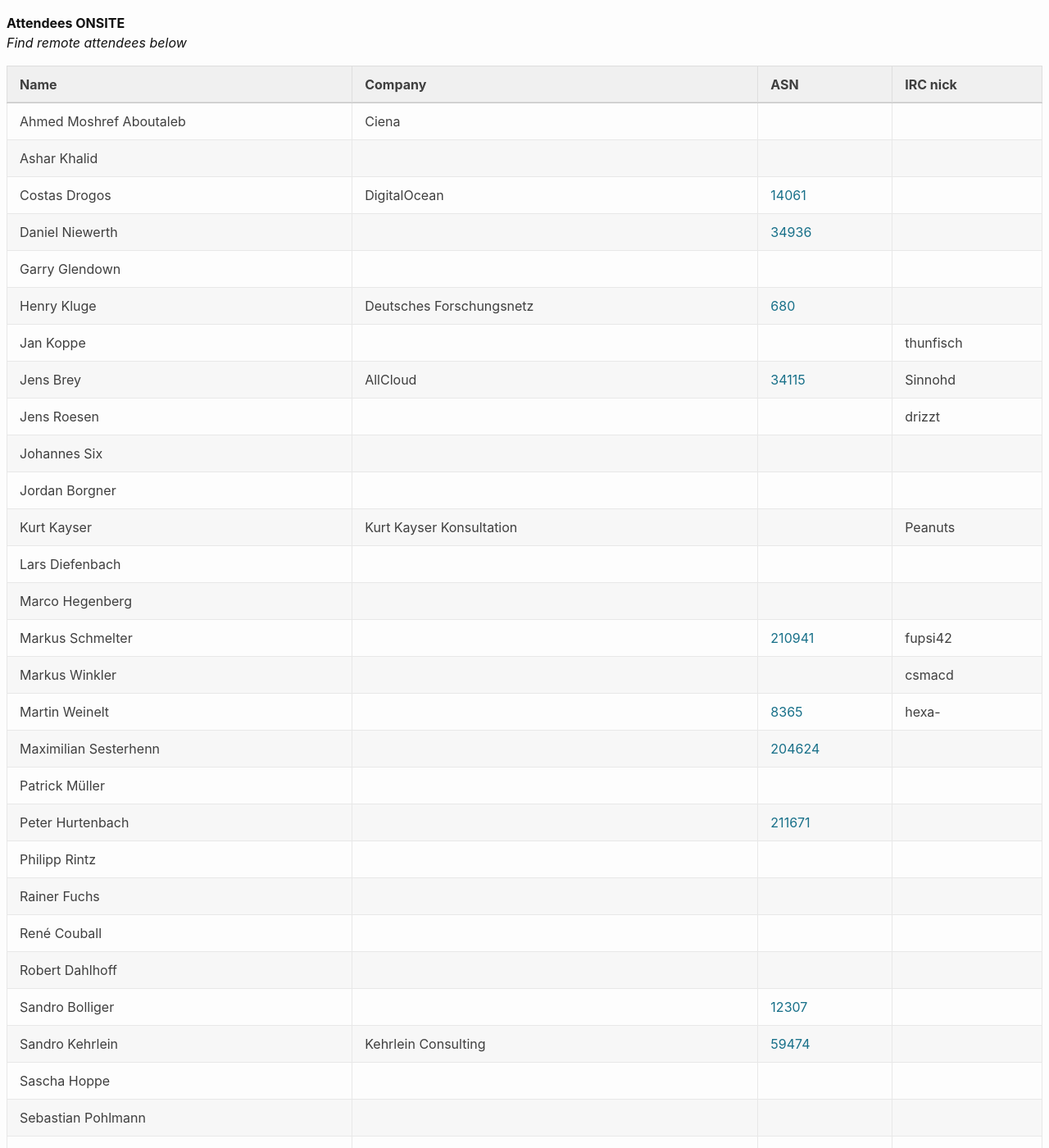
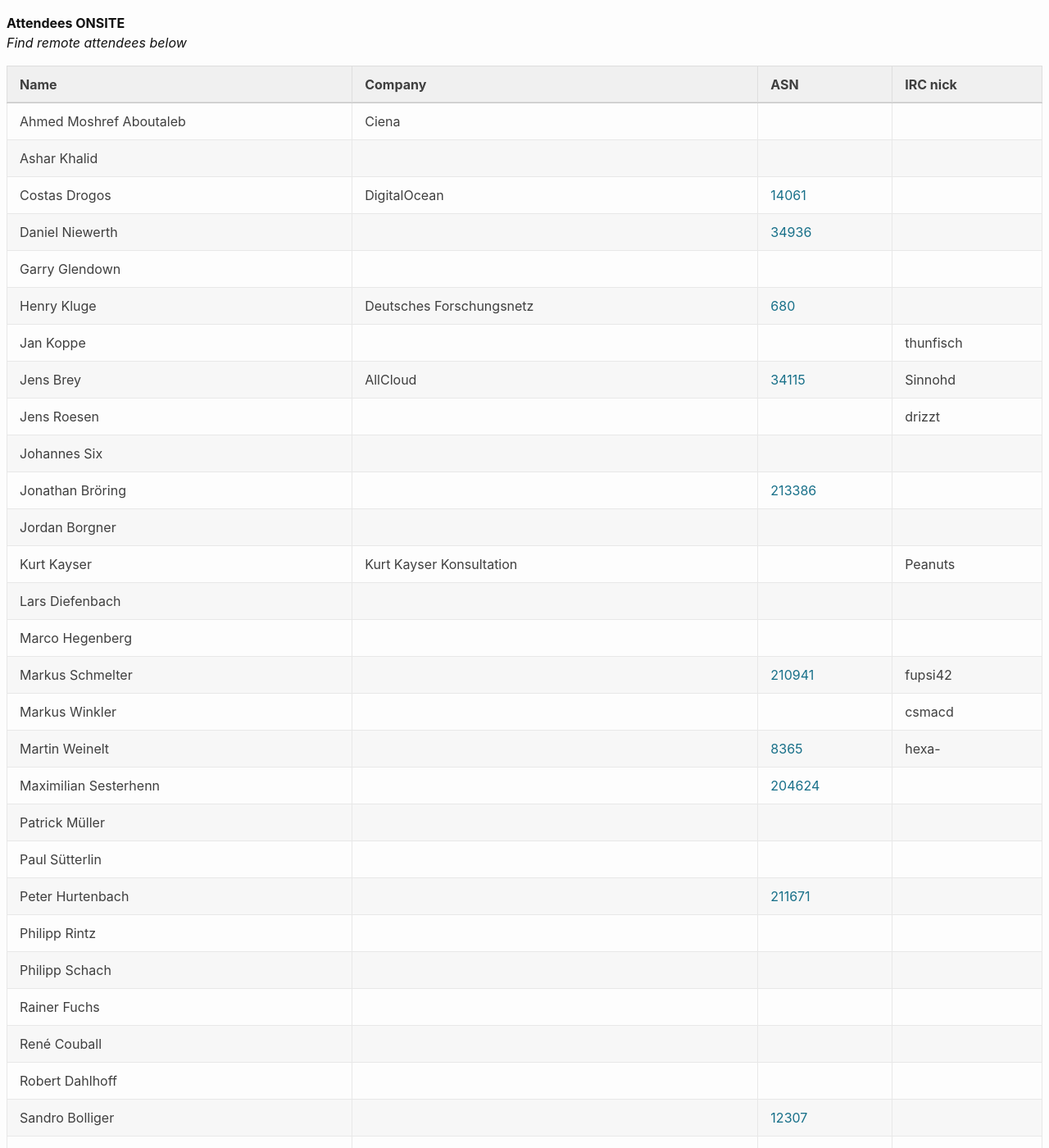
Before and after one commit to denog/pretix-attendeelist, a Jekyll site: the page built from denog14/index.md, in a window 1280 px wide and 1400 px high. Shown: the whole window at 82% size. Built offline with Jekyll 4.4.1, drawn with Linux system fonts in a browser that asks for light colours.

Commit message:
Latest data: Tue Aug 23 17:51:29 UTC 2022

```diff
--- a/_data/attendees_denog14_onsite.json
+++ b/_data/attendees_denog14_onsite.json
@@ -60,6 +60,12 @@
     "asn": null
   },
   {
+    "name": "Jonathan Bröring",
+    "company": null,
+    "irc": null,
+    "asn": "213386"
+  },
+  {
     "name": "Jordan Borgner",
     "company": null,
     "irc": null,
@@ -114,6 +120,12 @@
     "asn": null
   },
   {
+    "name": "Paul Sütterlin",
+    "company": null,
+    "irc": null,
+    "asn": null
+  },
+  {
     "name": "Peter Hurtenbach",
     "company": null,
     "irc": null,
@@ -121,6 +133,12 @@
   },
   {
     "name": "Philipp Rintz",
+    "company": null,
+    "irc": null,
+    "asn": null
+  },
+  {
+    "name": "Philipp Schach",
     "company": null,
     "irc": null,
     "asn": null
```
